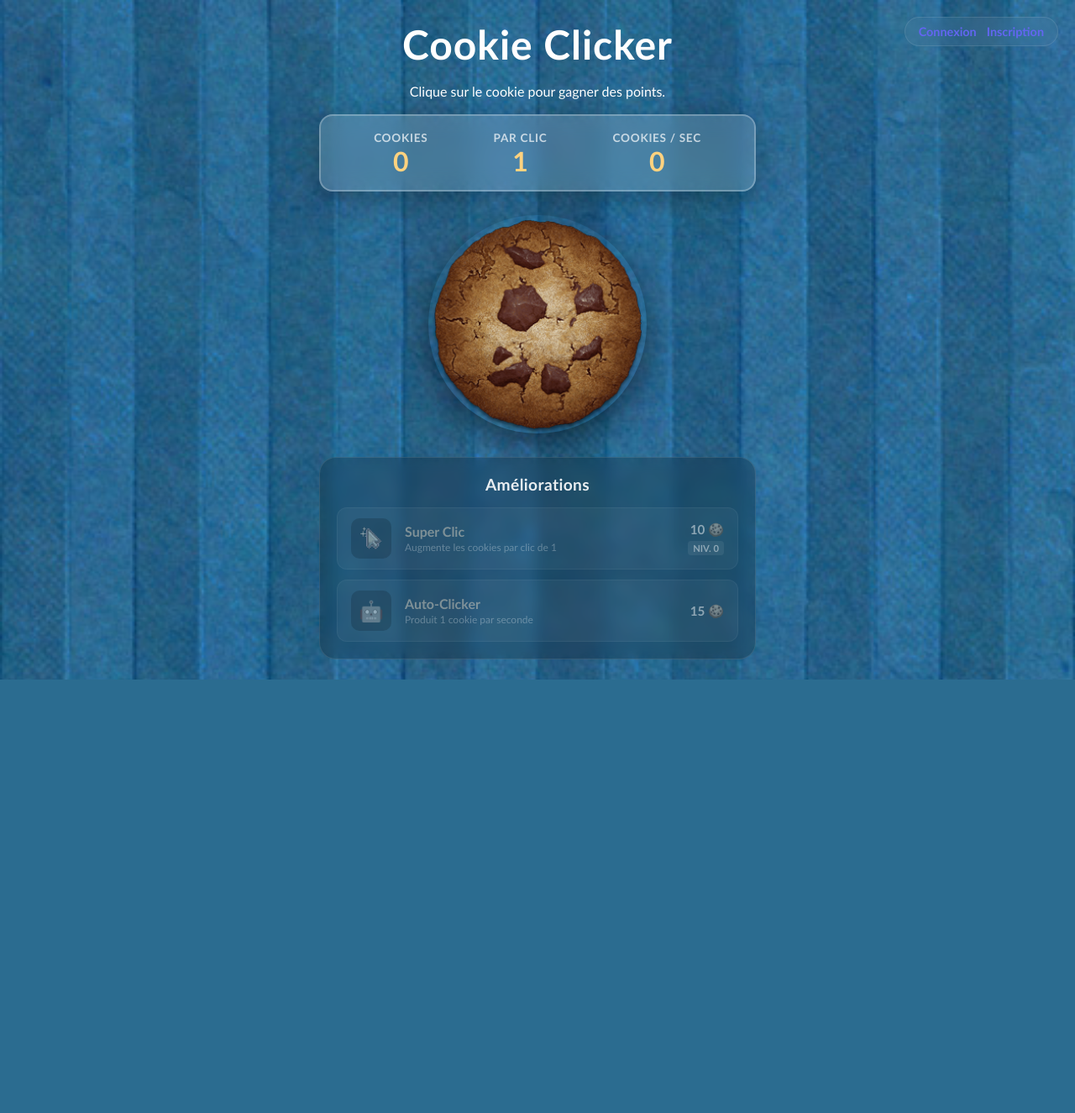
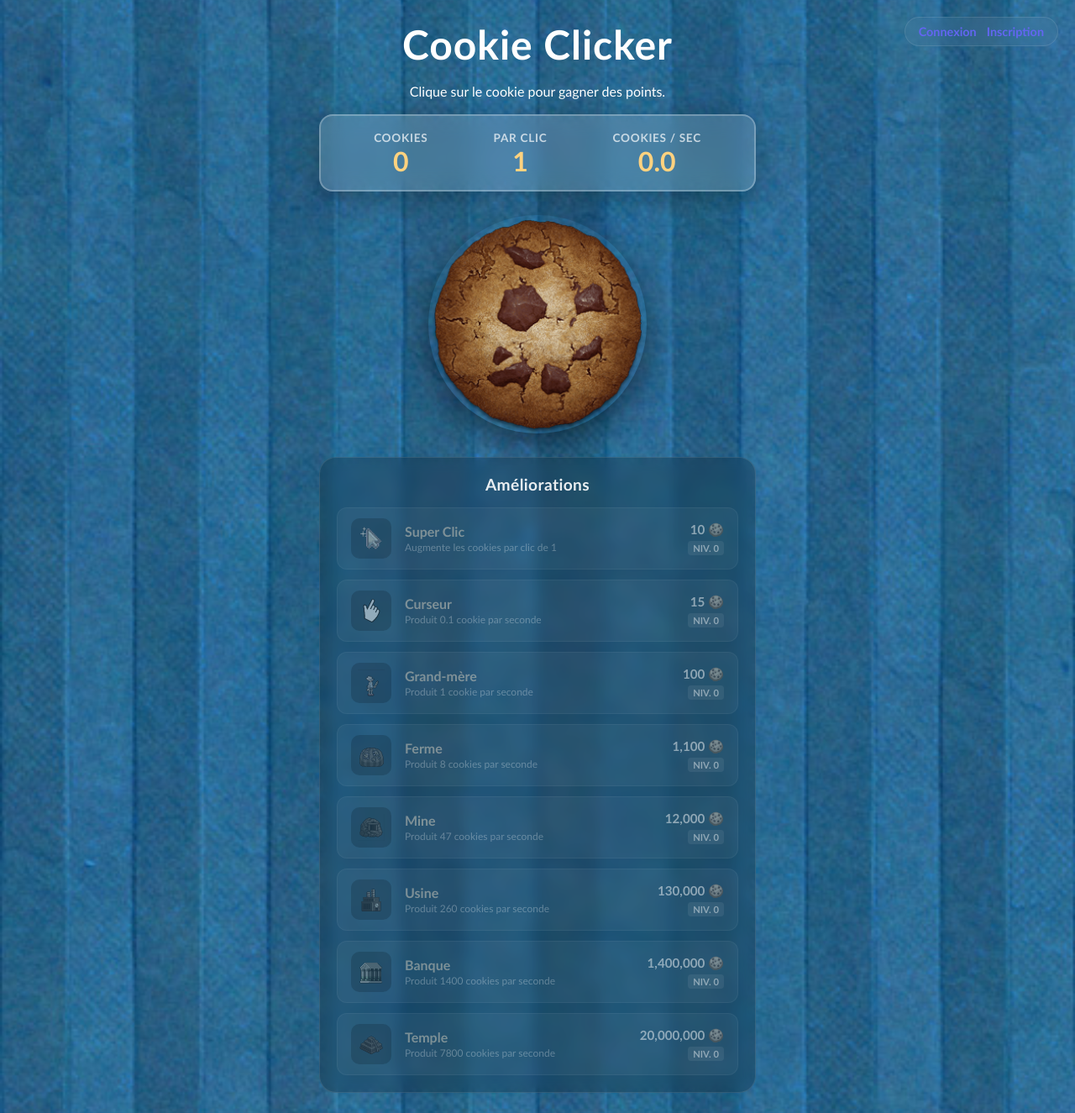
Before and after one commit to Thomas-co1/Thomas-co1-cookie-clicker-TCO-NCA, a Node server app: page / in a window 1280 px wide. Shown: the whole page at 84% size. Before the commit the page ends 809 px from the top, so only its background shows below. Run offline with Node 20, Linux system fonts and the light colour scheme; some libraries are stand-ins or nearby versions.

Commit message:
feat(game): implement multiple building types with icons and persistent state

```diff
--- a/db.js
+++ b/db.js
@@ -12,14 +12,16 @@ db.exec(`
     password TEXT NOT NULL,
     score INTEGER DEFAULT 0,
     click_upgrades INTEGER DEFAULT 0,
-    cookies_per_second INTEGER DEFAULT 0
+    cookies_per_second INTEGER DEFAULT 0,
+    upgrades TEXT DEFAULT '{}'
   )
 `);
 
 // Add columns if they don't exist
 const columnsToAdd = [
   { name: 'click_upgrades', type: 'INTEGER DEFAULT 0' },
-  { name: 'cookies_per_second', type: 'INTEGER DEFAULT 0' }
+  { name: 'cookies_per_second', type: 'INTEGER DEFAULT 0' },
+  { name: 'upgrades', type: "TEXT DEFAULT '{}'" }
 ];
 
 columnsToAdd.forEach(column => {
--- a/public/javascripts/clicker.js
+++ b/public/javascripts/clicker.js
@@ -1,9 +1,28 @@
+const BUILDINGS = {
+  cursor: { name: 'Curseur', cost: 15, production: 0.1, icon: '/images/cursor-icon.png', desc: 'Produit 0.1 cookie par seconde' },
+  grandma: { name: 'Grand-mère', cost: 100, production: 1, icon: '/images/grandma_icon.png', desc: 'Produit 1 cookie par seconde' },
+  farm: { name: 'Ferme', cost: 1100, production: 8, icon: '/images/farm_icon.png', desc: 'Produit 8 cookies par seconde' },
+  mine: { name: 'Mine', cost: 12000, production: 47, icon: '/images/mine_icon.png', desc: 'Produit 47 cookies par seconde' },
+  factory: { name: 'Usine', cost: 130000, production: 260, icon: '/images/factory_icon.png', desc: 'Produit 260 cookies par seconde' },
+  bank: { name: 'Banque', cost: 1400000, production: 1400, icon: '/images/bank_icon.png', desc: 'Produit 1400 cookies par seconde' },
+  temple: { name: 'Temple', cost: 20000000, production: 7800, icon: '/images/temple_icon.png', desc: 'Produit 7800 cookies par seconde' }
+};
+
 function createGameState() {
   return {
     cookies: 0,
     cookiesPerClick: 1,
     cookiesPerSecond: 0,
-    clickUpgrades: 0
+    clickUpgrades: 0,
+    upgrades: {
+      cursor: 0,
+      grandma: 0,
+      farm: 0,
+      mine: 0,
+      factory: 0,
+      bank: 0,
+      temple: 0
+    }
   };
 }
 
@@ -22,13 +41,44 @@ function toNonNegativeNumber(value, fallback = 0) {
 function normalizeState(state) {
   const baseState = state && typeof state === 'object' ? state : {};
   const clickUpgrades = toNonNegativeNumber(baseState.clickUpgrades, 0);
+  const upgrades = baseState.upgrades || {};
+
+  // Calculate total CPS from upgrades
+  // We only recalculate if upgrades has any non-zero count or if it's the test format (with production)
+  let calculatedCPS = 0;
+  let hasActiveUpgrades = false;
+
+  Object.keys(upgrades).forEach(id => {
+    const entry = upgrades[id];
+    if (!entry) return;
+
+    if (typeof entry === 'object' && entry !== null) {
+      const count = toNonNegativeNumber(entry.count, 0);
+      const production = toNonNegativeNumber(entry.production, 0);
+      if (count > 0) {
+        calculatedCPS += count * production;
+        hasActiveUpgrades = true;
+      }
+    } else {
+      const count = toNonNegativeNumber(entry, 0);
+      const production = BUILDINGS[id] ? BUILDINGS[id].production : 0;
+      if (count > 0) {
+        calculatedCPS += count * production;
+        hasActiveUpgrades = true;
+      }
+    }
+  });
+
+  // If no buildings have been bought, respect the manually set cookiesPerSecond (for tests)
+  const totalCPS = hasActiveUpgrades ? calculatedCPS : toNonNegativeNumber(baseState.cookiesPerSecond, 0);
 
   return {
     ...baseState,
     cookies: toNonNegativeNumber(baseState.cookies, 0),
     clickUpgrades: clickUpgrades,
+    upgrades: upgrades,
     cookiesPerClick: 1 + clickUpgrades,
-    cookiesPerSecond: toNonNegativeNumber(baseState.cookiesPerSecond, 0)
+    cookiesPerSecond: totalCPS
   };
 }
 
@@ -76,9 +126,10 @@ function getClickUpgradeCost(count) {
   return Math.floor(10 * Math.pow(1.5, safeCount));
 }
 
-function getAutoClickerCost(cps) {
-  const safeCPS = toNonNegativeNumber(cps, 0);
-  return Math.floor(15 * Math.pow(1.15, safeCPS));
+function getBuildingCost(id, count) {
+  const baseCost = BUILDINGS[id] ? BUILDINGS[id].cost : 0;
+  const safeCount = toNonNegativeNumber(count, 0);
+  return Math.floor(baseCost * Math.pow(1.15, safeCount));
 }
 
 function buyClickUpgrade(state) {
@@ -97,19 +148,20 @@ function buyClickUpgrade(state) {
   };
 }
 
-function buyAutoClicker(state) {
+function buyBuilding(state, id) {
   const safeState = normalizeState(state);
-  const cost = getAutoClickerCost(safeState.cookiesPerSecond);
+  if (!BUILDINGS[id]) return safeState;
 
+  const cost = getBuildingCost(id, safeState.upgrades[id]);
   if (!canAfford(safeState.cookies, cost)) {
     return safeState;
   }
 
   const newState = spendCookies(safeState, cost);
-  return {
-    ...newState,
-    cookiesPerSecond: newState.cookiesPerSecond + 1
-  };
+  newState.upgrades[id] += 1;
+
+  // Re-normalize to update CPS
+  return normalizeState(newState);
 }
 
 function getCookiesPerSecond(upgrades) {
@@ -117,19 +169,24 @@ function getCookiesPerSecond(upgrades) {
     return 0;
   }
 
-  return Object.values(upgrades).reduce((total, upgrade) => {
-    if (!upgrade || typeof upgrade !== 'object') {
-      return total;
+  return Object.keys(upgrades).reduce((total, id) => {
+    const entry = upgrades[id];
+    if (!entry) return total;
+
+    if (typeof entry === 'object') {
+      const count = toNonNegativeNumber(entry.count, 0);
+      const production = toNonNegativeNumber(entry.production, 0);
+      return total + (count * production);
+    } else {
+      const count = toNonNegativeNumber(entry, 0);
+      const production = BUILDINGS[id] ? BUILDINGS[id].production : 0;
+      return total + (count * production);
     }
-
-    const count = toNonNegativeNumber(upgrade.count, 0);
-    const production = toNonNegativeNumber(upgrade.production, 0);
-
-    return total + (count * production);
   }, 0);
 }
 
 const clickerApi = {
+  BUILDINGS,
   createGameState,
   clickCookie,
   addPassiveCookies,
@@ -137,9 +194,10 @@ const clickerApi = {
   spendCookies,
   getCookiesPerSecond,
   getClickUpgradeCost,
-  getAutoClickerCost,
+  getBuildingCost,
   buyClickUpgrade,
-  buyAutoClicker
+  buyBuilding,
+  normalizeState
 };
 
 if (typeof module !== 'undefined' && module.exports) {
@@ -155,14 +213,6 @@ if (typeof window !== 'undefined') {
     const cpsDisplay = document.getElementById('cps-count');
     const cookiesPerClickDisplay = document.getElementById('cookies-per-click');
 
-    // Upgrade buttons and meta
-    const upgradeClickBtn = document.getElementById('upgrade-click');
-    const upgradeClickCost = document.getElementById('upgrade-click-cost');
-    const upgradeClickCount = document.getElementById('upgrade-click-count');
-
-    const buyAutoClickerBtn = document.getElementById('buy-autoclicker');
-    const autoClickerPrice = document.getElementById('autoclicker-price');
-
     if (!cookieButton || !cookieCount) {
       return;
     }
@@ -173,7 +223,7 @@ if (typeof window !== 'undefined') {
       cookieCount.textContent = Math.floor(state.cookies).toLocaleString();
 
       if (cpsDisplay) {
-        cpsDisplay.textContent = state.cookiesPerSecond.toLocaleString();
+        cpsDisplay.textContent = state.cookiesPerSecond.toFixed(1).toLocaleString();
       }
 
       if (cookiesPerClickDisplay) {
@@ -181,6 +231,10 @@ if (typeof window !== 'undefined') {
       }
 
       // Update Click Upgrade UI
+      const upgradeClickBtn = document.getElementById('upgrade-click');
+      const upgradeClickCost = document.getElementById('upgrade-click-cost');
+      const upgradeClickCount = document.getElementById('upgrade-click-count');
+
       if (upgradeClickCost) {
         const cost = getClickUpgradeCost(state.clickUpgrades);
         upgradeClickCost.textContent = cost.toLocaleString();
@@ -190,12 +244,21 @@ if (typeof window !== 'undefined') {
         upgradeClickCount.textContent = state.clickUpgrades;
       }
 
-      // Update Auto-Clicker UI
-      if (autoClickerPrice) {
-        const cost = getAutoClickerCost(state.cookiesPerSecond);
-        autoClickerPrice.textContent = cost.toLocaleString();
-        if (buyAutoClickerBtn) buyAutoClickerBtn.disabled = !canAfford(state.cookies, cost);
-      }
+      // Update Buildings UI
+      Object.keys(BUILDINGS).forEach(id => {
+        const btn = document.getElementById(`buy-${id}`);
+        const costEl = document.getElementById(`${id}-price`);
+        const countEl = document.getElementById(`${id}-count`);
+
+        if (costEl) {
+          const cost = getBuildingCost(id, state.upgrades[id]);
+          costEl.textContent = cost.toLocaleString();
+          if (btn) btn.disabled = !canAfford(state.cookies, cost);
+        }
+        if (countEl) {
+          countEl.textContent = state.upgrades[id];
+        }
+      });
     };
 
     // Fetch initial score from server
@@ -205,7 +268,7 @@ if (typeof window !== 'undefined') {
         if (data) {
           state.cookies = data.score;
           state.clickUpgrades = data.clickUpgrades || 0;
-          state.cookiesPerSecond = data.cookiesPerSecond || 0;
+          state.upgrades = data.upgrades || state.upgrades;
           state = normalizeState(state);
           updateUI();
         }
@@ -221,7 +284,8 @@ if (typeof window !== 'undefined') {
         body: JSON.stringify({
           score: state.cookies,
           clickUpgrades: state.clickUpgrades,
-          cookiesPerSecond: state.cookiesPerSecond
+          cookiesPerSecond: state.cookiesPerSecond,
+          upgrades: state.upgrades
         })
       }).catch(err => console.error('Erreur lors de la sauvegarde du score:', err));
     };
@@ -231,21 +295,23 @@ if (typeof window !== 'undefined') {
       updateUI();
     });
 
-    if (upgradeClickBtn) {
-      upgradeClickBtn.addEventListener('click', () => {
+    // Delegate building buy clicks
+    document.addEventListener('click', (e) => {
+      const btn = e.target.closest('.buy-building');
+      if (btn) {
+        const id = btn.dataset.buildingId;
+        state = buyBuilding(state, id);
+        updateUI();
+        saveScore();
+      }
+
+      const clickUpgradeBtn = e.target.closest('#upgrade-click');
+      if (clickUpgradeBtn) {
         state = buyClickUpgrade(state);
         updateUI();
         saveScore();
-      });
-    }
-
-    if (buyAutoClickerBtn) {
-      buyAutoClickerBtn.addEventListener('click', () => {
-        state = buyAutoClicker(state);
-        updateUI();
-        saveScore();
-      });
-    }
+      }
+    });
 
     // Passive production interval (every 100ms for smoothness)
     setInterval(() => {
--- a/routes/users.js
+++ b/routes/users.js
@@ -59,10 +59,16 @@ router.post('/score', function (req, res) {
     return res.status(401).json({ error: 'Non authentifié' });
   }
 
-  const { score, clickUpgrades, cookiesPerSecond } = req.body;
+  const { score, clickUpgrades, cookiesPerSecond, upgrades } = req.body;
   try {
-    const stmt = db.prepare('UPDATE users SET score = ?, click_upgrades = ?, cookies_per_second = ? WHERE id = ?');
-    stmt.run(score, clickUpgrades || 0, cookiesPerSecond || 0, req.session.userId);
+    const stmt = db.prepare('UPDATE users SET score = ?, click_upgrades = ?, cookies_per_second = ?, upgrades = ? WHERE id = ?');
+    stmt.run(
+      score,
+      clickUpgrades || 0,
+      cookiesPerSecond || 0,
+      JSON.stringify(upgrades || {}),
+      req.session.userId
+    );
     res.json({ success: true });
   } catch (err) {
     res.status(500).json({ error: 'Erreur lors de la sauvegarde' });
@@ -75,11 +81,20 @@ router.get('/score', function (req, res) {
     return res.status(401).json({ error: 'Non authentifié' });
   }
 
-  const user = db.prepare('SELECT score, click_upgrades, cookies_per_second FROM users WHERE id = ?').get(req.session.userId);
+  const user = db.prepare('SELECT score, click_upgrades, cookies_per_second, upgrades FROM users WHERE id = ?').get(req.session.userId);
+
+  let upgrades = {};
+  try {
+    upgrades = JSON.parse(user ? user.upgrades : '{}');
+  } catch (e) {
+    upgrades = {};
+  }
+
   res.json({
     score: user ? user.score : 0,
     clickUpgrades: user ? user.click_upgrades : 0,
-    cookiesPerSecond: user ? user.cookies_per_second : 0
+    cookiesPerSecond: user ? user.cookies_per_second : 0,
+    upgrades: upgrades
   });
 });
 
--- a/views/index.ejs
+++ b/views/index.ejs
@@ -109,19 +109,111 @@
             </div>
           </button>
 
-          <!-- Auto Clicker Upgrade -->
-          <button id="buy-autoclicker" class="upgrade-item" type="button">
+          <!-- Cursor -->
+          <button id="buy-cursor" class="upgrade-item buy-building" type="button" data-building-id="cursor">
             <div class="upgrade-icon-container">
-              <span style="font-size: 24px;">🤖</span>
+              <img src="/images/cursor-icon.png" alt="Cursor" class="upgrade-icon">
             </div>
             <div class="upgrade-info">
-              <span class="upgrade-name">Auto-Clicker</span>
+              <span class="upgrade-name">Curseur</span>
+              <span class="upgrade-desc">Produit 0.1 cookie par seconde</span>
+            </div>
+            <div class="upgrade-meta">
+              <span class="upgrade-cost"><span id="cursor-price">15</span> 🍪</span>
+              <span class="upgrade-count">Niv. <span id="cursor-count">0</span></span>
+            </div>
+          </button>
+
+          <!-- Grandma -->
+          <button id="buy-grandma" class="upgrade-item buy-building" type="button" data-building-id="grandma">
+            <div class="upgrade-icon-container">
+              <img src="/images/grandma_icon.png" alt="Grandma" class="upgrade-icon">
+            </div>
+            <div class="upgrade-info">
+              <span class="upgrade-name">Grand-mère</span>
               <span class="upgrade-desc">Produit 1 cookie par seconde</span>
             </div>
             <div class="upgrade-meta">
-              <span class="upgrade-cost"><span id="autoclicker-price">15</span> 🍪</span>
+              <span class="upgrade-cost"><span id="grandma-price">100</span> 🍪</span>
+              <span class="upgrade-count">Niv. <span id="grandma-count">0</span></span>
             </div>
           </button>
+
+          <!-- Farm -->
+          <button id="buy-farm" class="upgrade-item buy-building" type="button" data-building-id="farm">
+            <div class="upgrade-icon-container">
+              <img src="/images/farm_icon.png" alt="Farm" class="upgrade-icon">
+            </div>
+            <div class="upgrade-info">
+              <span class="upgrade-name">Ferme</span>
+              <span class="upgrade-desc">Produit 8 cookies par seconde</span>
+            </div>
+            <div class="upgrade-meta">
+              <span class="upgrade-cost"><span id="farm-price">1100</span> 🍪</span>
+              <span class="upgrade-count">Niv. <span id="farm-count">0</span></span>
+            </div>
+          </button>
+
+          <!-- Mine -->
+          <button id="buy-mine" class="upgrade-item buy-building" type="button" data-building-id="mine">
+            <div class="upgrade-icon-container">
+              <img src="/images/mine_icon.png" alt="Mine" class="upgrade-icon">
+            </div>
+            <div class="upgrade-info">
+              <span class="upgrade-name">Mine</span>
+              <span class="upgrade-desc">Produit 47 cookies par seconde</span>
+            </div>
+            <div class="upgrade-meta">
+              <span class="upgrade-cost"><span id="mine-price">12000</span> 🍪</span>
+              <span class="upgrade-count">Niv. <span id="mine-count">0</span></span>
+            </div>
+          </button>
+
+          <!-- Factory -->
+          <button id="buy-factory" class="upgrade-item buy-building" type="button" data-building-id="factory">
+            <div class="upgrade-icon-container">
+              <img src="/images/factory_icon.png" alt="Factory" class="upgrade-icon">
+            </div>
+            <div class="upgrade-info">
+              <span class="upgrade-name">Usine</span>
+              <span class="upgrade-desc">Produit 260 cookies par seconde</span>
+            </div>
+            <div class="upgrade-meta">
+              <span class="upgrade-cost"><span id="factory-price">130000</span> 🍪</span>
+              <span class="upgrade-count">Niv. <span id="factory-count">0</span></span>
+            </div>
+          </button>
+
+          <!-- Bank -->
+          <button id="buy-bank" class="upgrade-item buy-building" type="button" data-building-id="bank">
+            <div class="upgrade-icon-container">
+              <img src="/images/bank_icon.png" alt="Bank" class="upgrade-icon">
+            </div>
+            <div class="upgrade-info">
+              <span class="upgrade-name">Banque</span>
+              <span class="upgrade-desc">Produit 1400 cookies par seconde</span>
+            </div>
+            <div class="upgrade-meta">
+              <span class="upgrade-cost"><span id="bank-price">1400000</span> 🍪</span>
+              <span class="upgrade-count">Niv. <span id="bank-count">0</span></span>
+            </div>
+          </button>
+
+          <!-- Temple -->
+          <button id="buy-temple" class="upgrade-item buy-building" type="button" data-building-id="temple">
+            <div class="upgrade-icon-container">
+              <img src="/images/temple_icon.png" alt="Temple" class="upgrade-icon">
+            </div>
+            <div class="upgrade-info">
+              <span class="upgrade-name">Temple</span>
+              <span class="upgrade-desc">Produit 7800 cookies par seconde</span>
+            </div>
+            <div class="upgrade-meta">
+              <span class="upgrade-cost"><span id="temple-price">20000000</span> 🍪</span>
+              <span class="upgrade-count">Niv. <span id="temple-count">0</span></span>
+            </div>
+          </button>
+
         </div>
       </section>
     </main>
```
Also changed, not shown: public/images/bank_icon.png (added), public/images/cursor-icon.png (added), public/images/factory_icon.png (added), public/images/farm_icon.png (added), public/images/grandma_icon.png (added), public/images/mine_icon.png (added), public/images/temple_icon.png (added).
